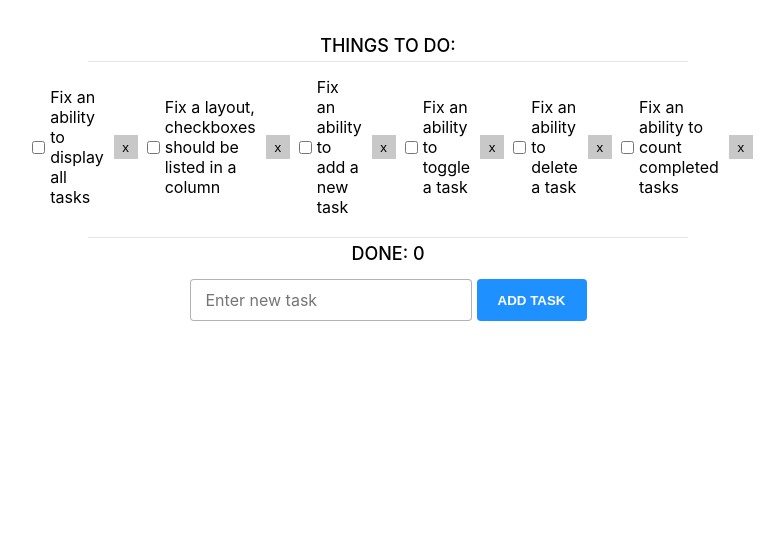
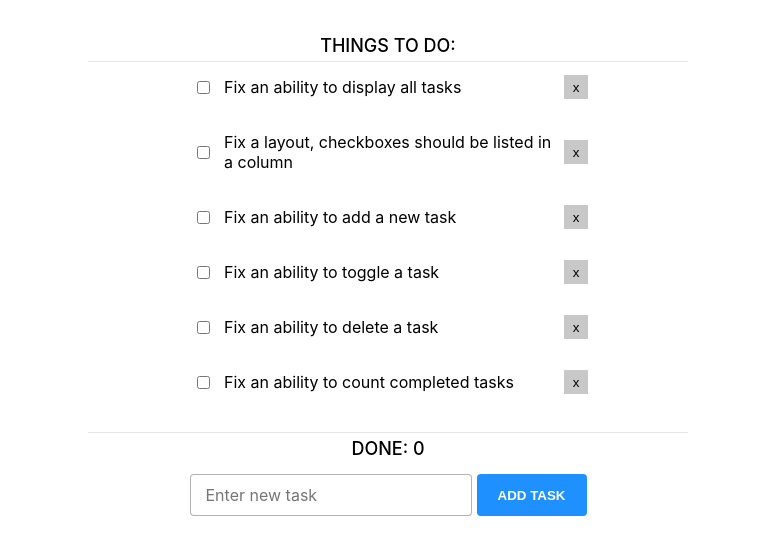
Before and after one commit to Oliver1384/determined-architecture-d26qgk, a React (Create React App) app: page / in a window 1280 px wide. Shown: the top 554 px of the page, without its empty margins (252-1036 px from the left). Built offline with nearby package versions, Linux system fonts and the light colour scheme.

Commit message:
Add styles

```diff
--- a/src/components/List.tsx
+++ b/src/components/List.tsx
@@ -35,10 +35,10 @@ export const List = ({ tasks, onUpdateTasks }: ListTasksProps) => {
   };
 
   return (
-    <div className={'todo-list'}>
-      <span className={'todo-list-title'}>Things to do:</span>
+    <div className={'list'}>
+      <span className={'list-title'}>Things to do:</span>
       {tasks.length ? (
-        <div className={'todo-list-content'}>
+        <div className={'list-content'}>
           {tasks.map((taskItem) => (
             <Checkbox
               key={taskItem.id}
--- a/src/styles/Checkbox.scss
+++ b/src/styles/Checkbox.scss
@@ -3,7 +3,7 @@
   align-items: center;
   justify-content: space-between;
   width: 400px;
-  margin: 0 auto 5px;
+  margin: 0 auto 25px;
   cursor: pointer;
 
   &-content {
@@ -14,7 +14,7 @@
     padding: 5px 10px 5px 5px;
 
     input {
-      margin-right: 5px;
+      margin-right: 14px;
     }
 
     &:hover {
--- a/src/styles/List.scss
+++ b/src/styles/List.scss
@@ -1,4 +1,4 @@
-.todo-list {
+.list {
   padding: 10px 0;
   border-bottom: 1px solid rgba(1,1,1,0.1);
 
@@ -15,7 +15,7 @@
 
   &-content {
     display: flex;
-    justify-content: center;
+    flex-direction: column
   }
 }
 
```
